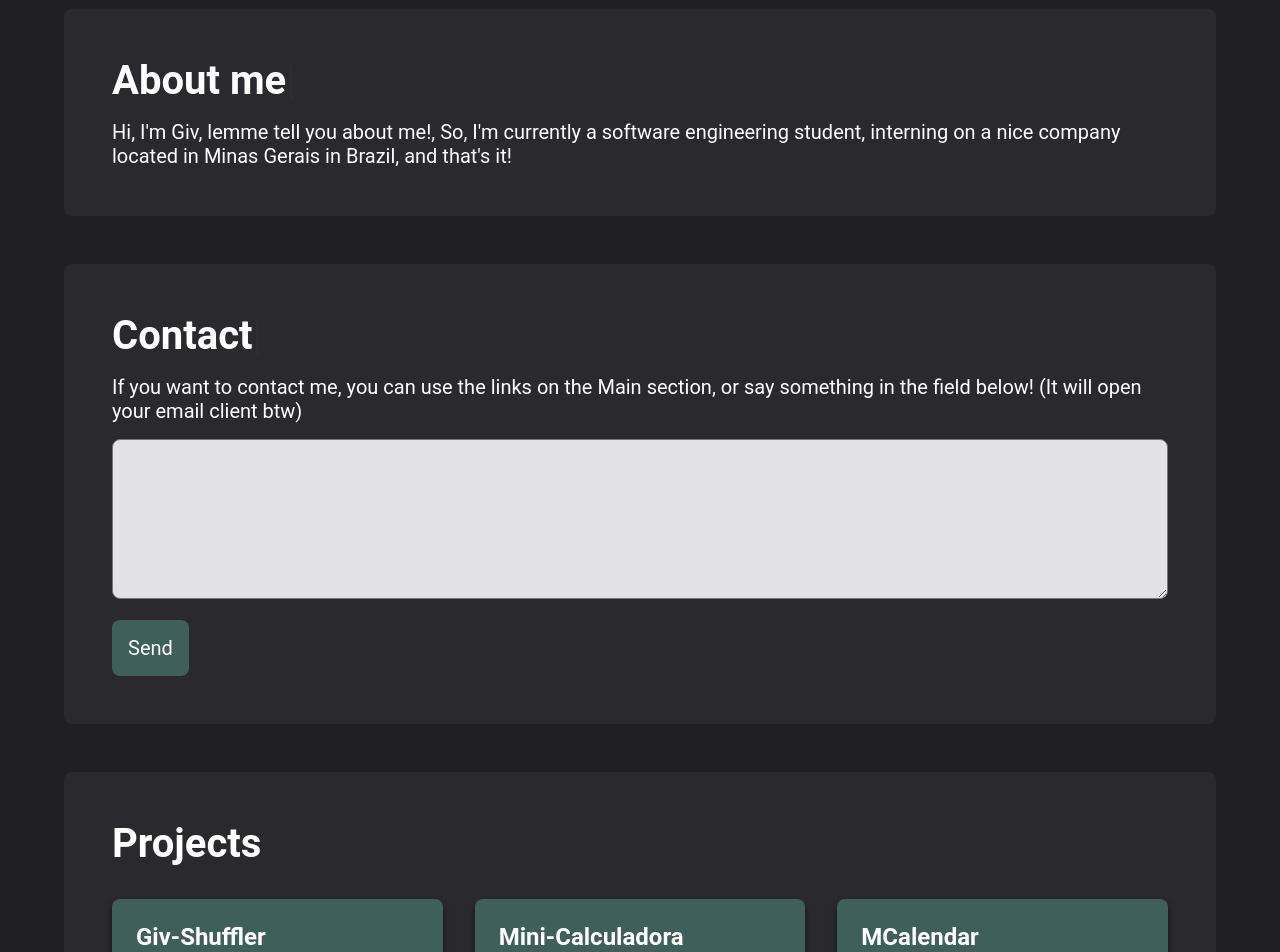
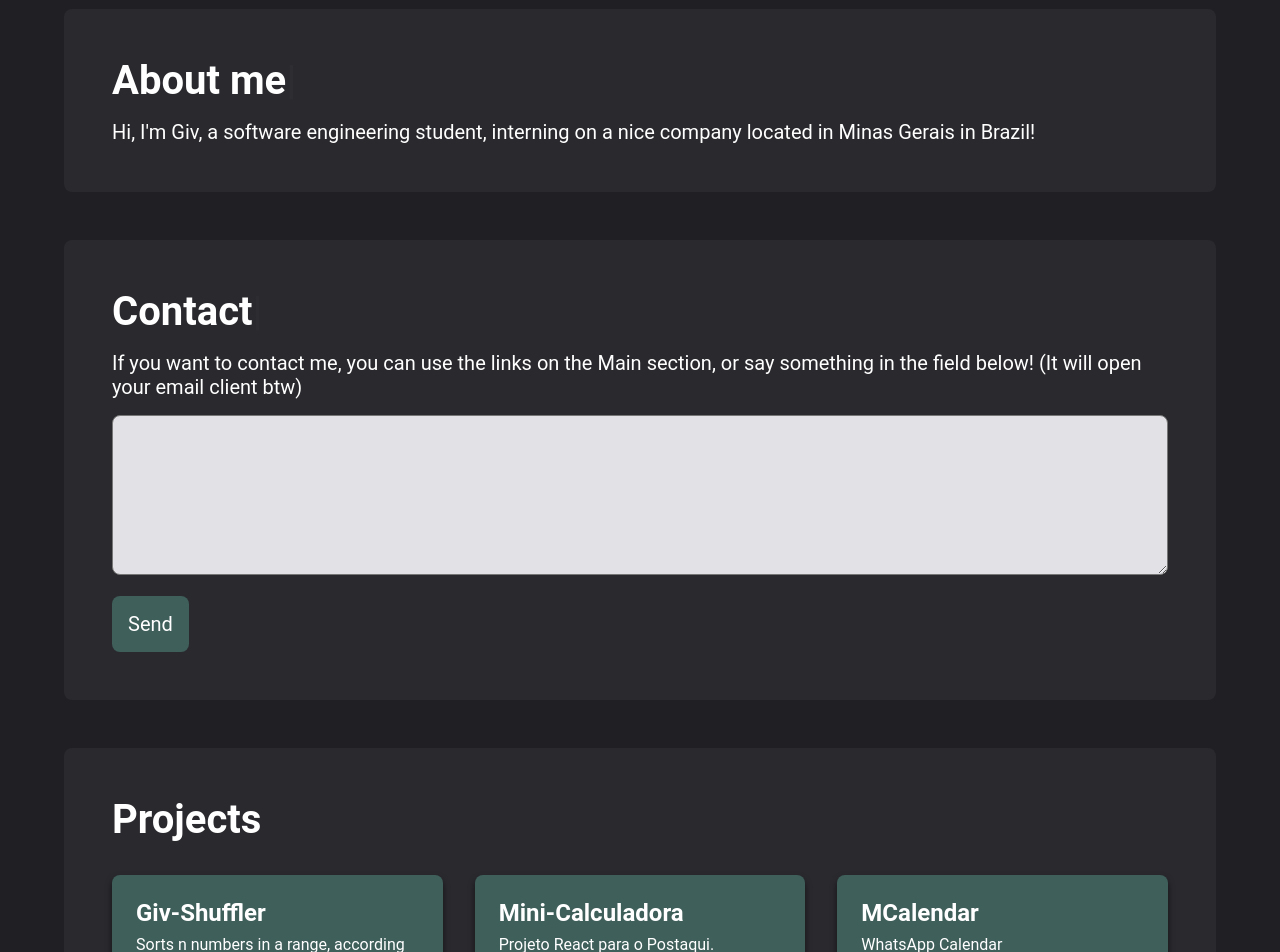
Before and after one commit to GiovaniFZ/my-website, a React (Vite) app: page /#/ in a window 1280 px wide. Shown: the part 440-1392 px from the top of the page. Built offline with nearby package versions, Linux system fonts and the light colour scheme.

Commit message:
feat: links as hashtags

```diff
--- a/src/App.tsx
+++ b/src/App.tsx
@@ -6,16 +6,27 @@ import Home from './pages/home';
 import About from './pages/about';
 import Contact from './pages/contact';
 import Projects from './pages/projects';
+import { HashRouter } from 'react-router-dom';
 
 function App() {
   return (
     <ThemeProvider theme={defaultTheme}>
       <GlobalStyle />
-        <Header />
+      <Header />
+      <HashRouter>
+        <section id="home">
           <Home />
+        </section>
+        <section id="about">
           <About />
+        </section>
+        <section id="contact">
           <Contact />
+        </section>
+        <section id="projects">
           <Projects />
+        </section>
+      </HashRouter>
     </ThemeProvider>
   );
 }
--- a/src/components/Header/index.tsx
+++ b/src/components/Header/index.tsx
@@ -1,14 +1,17 @@
+import { HashRouter } from "react-router-dom";
 import { HeaderContainer, NavLink, HomeLink } from "./styles";
 
 export default function Header(){
   return(
+    <HashRouter>
     <HeaderContainer>
       <HomeLink href="/">Giv's Website</HomeLink>
         <nav>
-          <NavLink href="/about">About Me</NavLink>
-          <NavLink href="/contact">Contact</NavLink>
-          <NavLink href="/projects">Projects</NavLink>
+          <NavLink href="#about">About Me</NavLink>
+          <NavLink href="#contact">Contact</NavLink>
+          <NavLink href="#projects">Projects</NavLink>
         </nav>
     </HeaderContainer>
+    </HashRouter>
   )
 }
--- a/src/pages/about/index.tsx
+++ b/src/pages/about/index.tsx
@@ -25,7 +25,7 @@ export default function About() {
         <span ref={typedElement} />
       </h1>
       <Paragraph>
-      <span>Hi, I'm Giv, lemme tell you about me!, So, I'm currently a software engineering student, interning on a nice company located in Minas Gerais in Brazil, and that's it!</span>
+      <span>Hi, I'm Giv, a software engineering student, interning on a nice company located in Minas Gerais in Brazil!</span>
       </Paragraph>
     </MainContainer>
   );
```
